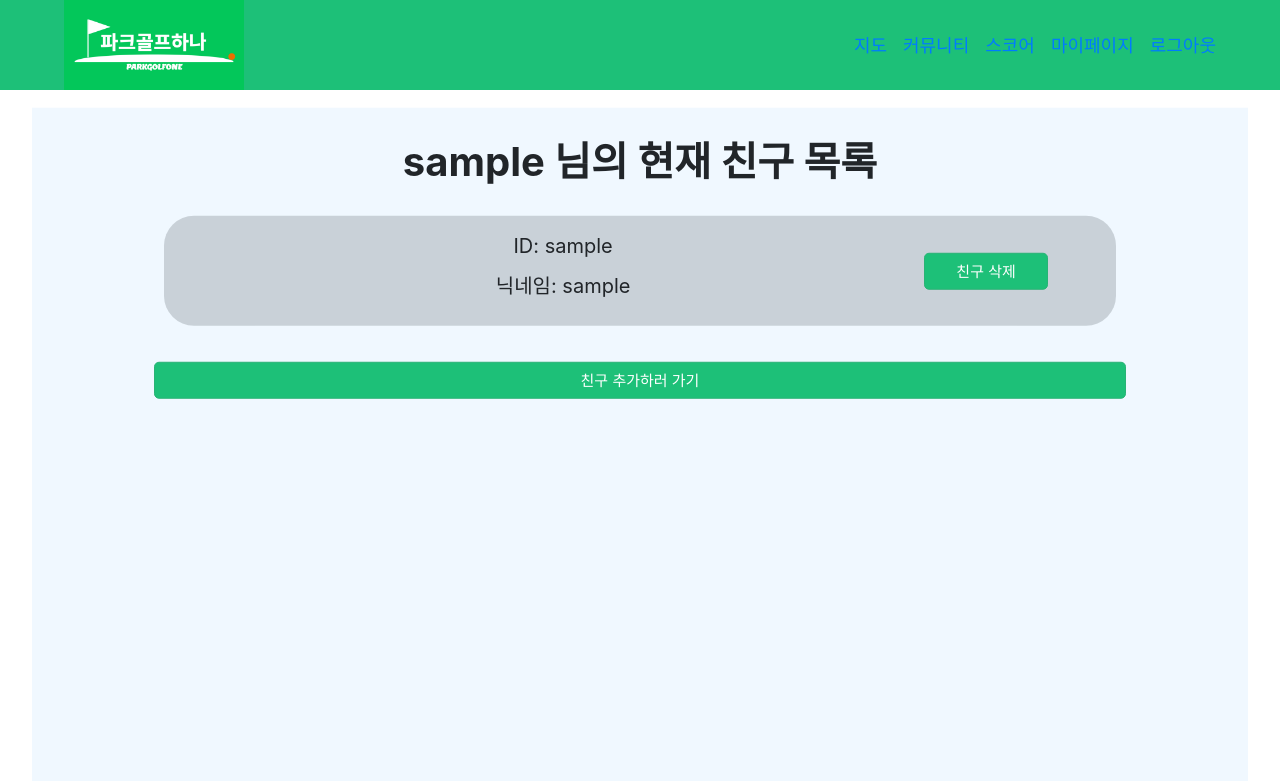
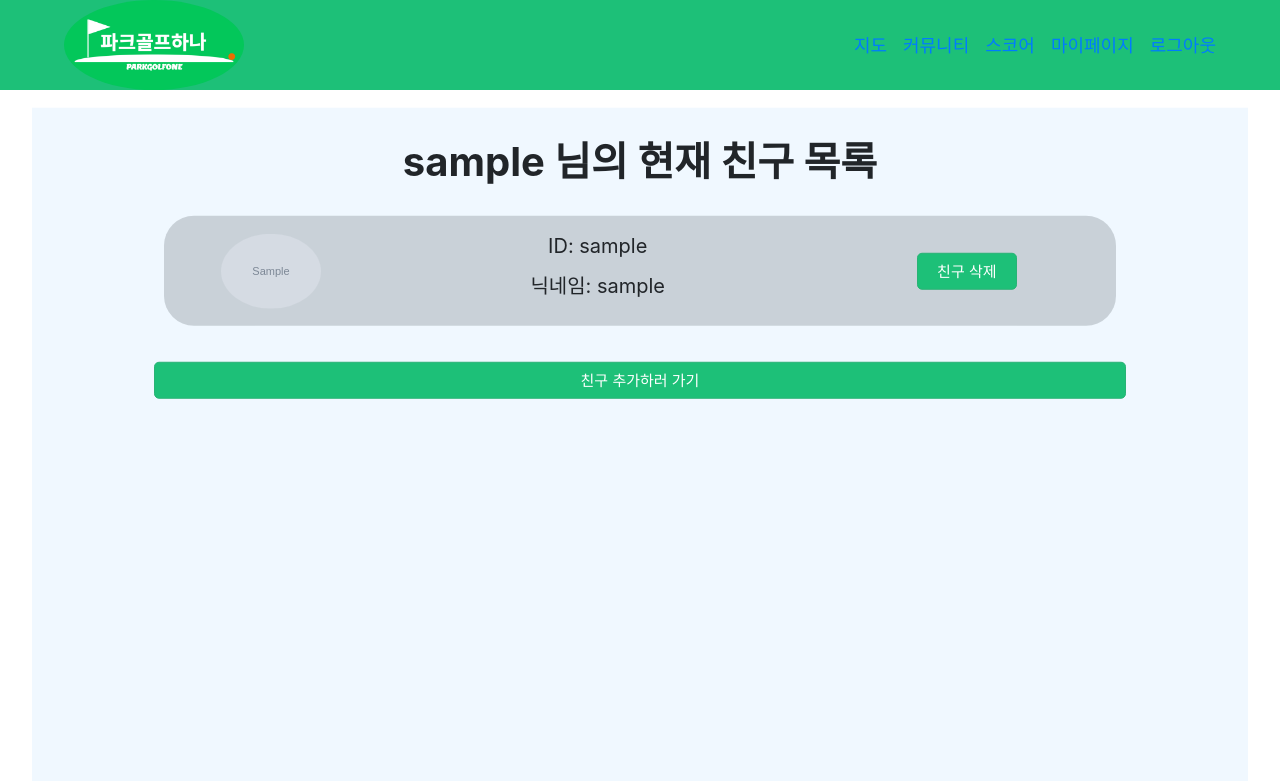
Before and after one commit to ParkGolfOne/pirogramming_final_project, a Django app: page /users/friend_list/1/ in a window 1280 px wide. Shown: the top 781 px of the page. Run offline with Django 5.2, Linux system fonts and the light colour scheme; a user stored in the database is signed in; tables that the repository leaves empty hold one stand-in row (values such as "Sample post"); grey boxes marked "Sample" are stand-in pictures; some libraries are stand-ins or nearby versions; some web fonts are replaced.

Commit message:
[feat] 유저 모델에 프로필 사진 추가

```diff
--- a/server/apps/users/models.py
+++ b/server/apps/users/models.py
@@ -1,11 +1,23 @@
 from django.contrib.auth.models import AbstractUser
 from django.db import models
 from apps.region.models import Region
+from config.settings import MEDIA_ROOT
+import random
+import os
+
+# default 사진을 random으로 뽑는 함수
+def get_default_image():
+    image_path = f'{MEDIA_ROOT}/user/default'  # 기본 이미지 디렉토리 경로
+    default_images = os.listdir(image_path)
+    final_image = os.path.join(image_path, random.choice(default_images))
+    return final_image.split('/media/')[1]
 
 # 유저 모델
 class User(AbstractUser):
     username = models.CharField('아이디', max_length=15, null=False, unique=True)
     nickname = models.CharField('닉네임', max_length=31, null=False)
+    image = models.ImageField(
+        '이미지', blank=True, upload_to='user/%Y/%m/%d', default=get_default_image)
     birth = models.DateField(null=True, blank=True)
     phone = models.CharField(max_length=15, null=True, blank=True)
     email = models.EmailField('이메일', max_length=255, null=False, unique=True)
--- a/server/apps/users/views.py
+++ b/server/apps/users/views.py
@@ -87,12 +87,12 @@ def main(request, pk):
 @csrf_exempt
 def signup(request):
     if request.method == 'POST':
-        print(request.POST)
+        print(request.POST, request.FILES)
         selected_city = request.POST.get('city')
         selected_town = request.POST.get('town')
         street_address = request.POST.get('street_address')
         detail_address = request.POST.get('detail_address')
-        form = SignupForm(request.POST)
+        form = SignupForm(request.POST, request.FILES)
         if form.is_valid():
             user = form.save(commit=False)
             region = Region.objects.filter(
@@ -177,7 +177,7 @@ def update(request, pk):
         selected_town = request.POST.get('town')
         street_address = request.POST.get('street_address')
         detail_address = request.POST.get('detail_address')
-        form = UpdateForm(request.POST, instance=user)
+        form = UpdateForm(request.POST, request.FILES, instance=user)
         if form.is_valid():
             user = form.save(commit=False)
             region = Region.objects.filter(
--- a/server/static/users/css/friend_list.css
+++ b/server/static/users/css/friend_list.css
@@ -34,19 +34,43 @@ label {
 
 .row {
     display: flex;
+    align-items: center;
     background-color: rgba(111, 120, 126, 0.3);
     border-radius: 30px;
     margin: 10px;
     padding: 15px;
+    justify-content: center;
 }
 
 .row div {
     text-align: center;
     font-size: 2rem;
+    margin: auto 0;
 }
 
-.row .col-2 {
-    margin: auto 0;
+.row .friend-image {
+    width: 100px;
+    height: 100%;
+}
+
+img {
+    max-width: 100%;
+    height: auto;
+    object-fit: cover;
+    border-radius: 50%;
+}
+
+.row .friend-info {
+    width: 60%;
+}
+
+.row .friend-btn {
+    width: 20%;
+}
+
+.row .friend-btn button {
+    width: 100px !important;
+
 }
 
 .user-btn {
--- a/server/templates/users/friend_list.html
+++ b/server/templates/users/friend_list.html
@@ -1,6 +1,10 @@
 {% extends 'base.html' %} {% load static %} {% block head %}
-<link rel="stylesheet" href="https://stackpath.bootstrapcdn.com/bootstrap/4.3.1/css/bootstrap.min.css"
-  integrity="sha384-ggOyR0iXCbMQv3Xipma34MD+dH/1fQ784/j6cY/iJTQUOhcWr7x9JvoRxT2MZw1T" crossorigin="anonymous" />
+<link
+  rel="stylesheet"
+  href="https://stackpath.bootstrapcdn.com/bootstrap/4.3.1/css/bootstrap.min.css"
+  integrity="sha384-ggOyR0iXCbMQv3Xipma34MD+dH/1fQ784/j6cY/iJTQUOhcWr7x9JvoRxT2MZw1T"
+  crossorigin="anonymous"
+/>
 <link rel="stylesheet" href="{% static 'users/css/friend_list.css'%}" />
 <link rel="stylesheet" href="{% static 'users/css/user.css'%}" />
 {% endblock head %} {% block content %}
@@ -9,16 +13,27 @@
   <h2>{{user.nickname}} 님의 현재 친구 목록</h2>
   <div class="friend-container">
     {% for friend in friends %}
-    <div class="row justify-content-center">
-      <div class="col-9">
+    <div class="row">
+      <div class="friend-image">
+        <img src="{{friend.image.url}}" class="friend-image" />
+      </div>
+      <div class="friend-info">
         <p>ID: {{ friend.username }}</p>
         <p>닉네임: {{ friend.nickname }}</p>
       </div>
-      <div class="col-2">
-        <form action="{% url 'users:delete_friend' pk %}" method="post" id="delete_friend-form">
+      <div class="friend-btn">
+        <form
+          action="{% url 'users:delete_friend' pk %}"
+          method="post"
+          id="delete_friend-form"
+        >
           {% csrf_token %}
           <input type="hidden" name="friend_id" value="{{ friend.id }}" />
-          <button class="user-btn" type="button" onclick="deleteFriend({{ friend.id }}, {{ pk }})">
+          <button
+            class="user-btn"
+            type="button"
+            onclick="deleteFriend({{ friend.id }}, {{ pk }})"
+          >
             친구 삭제
           </button>
         </form>
```
Also changed, not shown: server/apps/users/forms.py (+11 -3 lines), server/templates/users/users_signup.html (+32 -28 lines), server/templates/users/users_update.html (+6 -2 lines), server/media/user/default/golf_1.png (added), server/media/user/default/golf_2.png (added), 1 other file.
